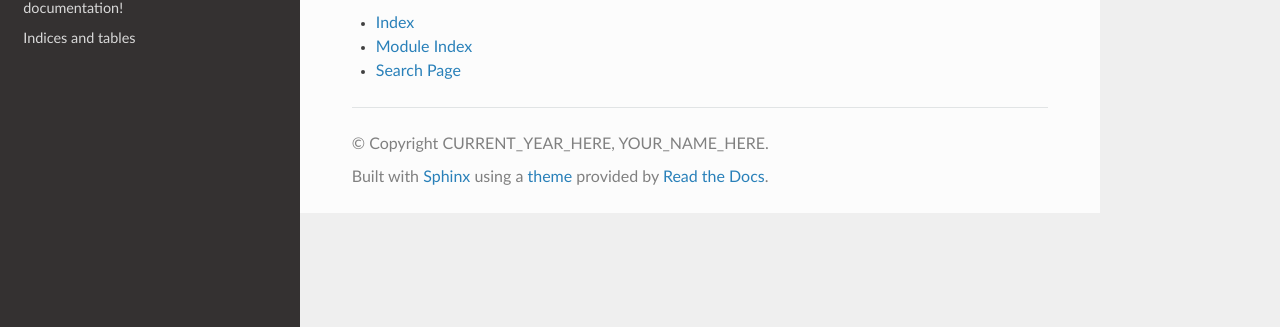
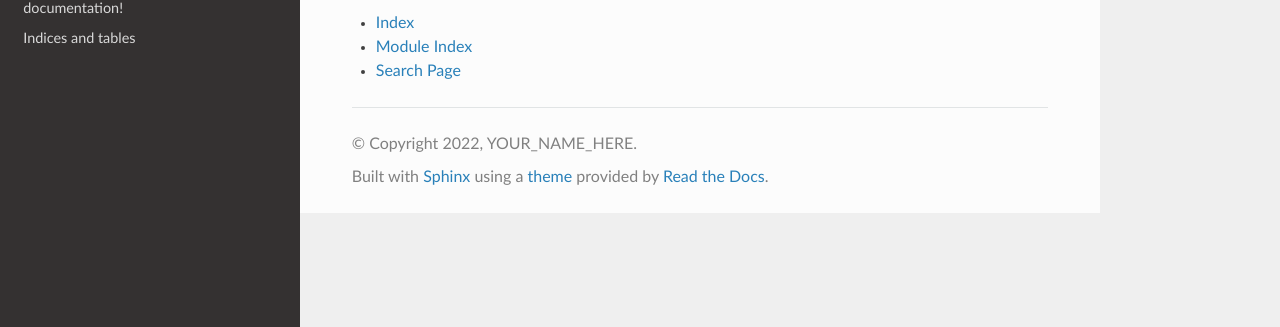
Before and after one commit to BrianPugh/python-template, a Sphinx documentation site: the page built from docs/source/index.rst, in a window 1280 px wide. Shown: the part 210-537 px from the top of the page. Built offline with Sphinx 7.4.7 and the Read the Docs theme 2.0.0, drawn with Linux system fonts in a browser that asks for light colours.

Commit message:
dynamically update copyright year in sphinx

```diff
--- a/docs/source/conf.py
+++ b/docs/source/conf.py
@@ -14,11 +14,12 @@
 # import sys
 # sys.path.insert(0, os.path.abspath('.'))
 
+from datetime import date
 
 # -- Project information -----------------------------------------------------
 
 project = "pythontemplate"
-copyright = "CURRENT_YEAR_HERE, YOUR_NAME_HERE"
+copyright = f"{date.today().year}, YOUR_NAME_HERE"
 author = "YOUR_NAME_HERE"
 
 # The full version, including alpha/beta/rc tags
@@ -71,6 +72,7 @@ html_theme = "sphinx_rtd_theme"
 # so a file named "default.css" will overwrite the builtin "default.css".
 html_static_path = ["_static"]
 
+html_title = project
 html_logo = "../../assets/logo_200w.png"
 html_favicohn = None
 
```
